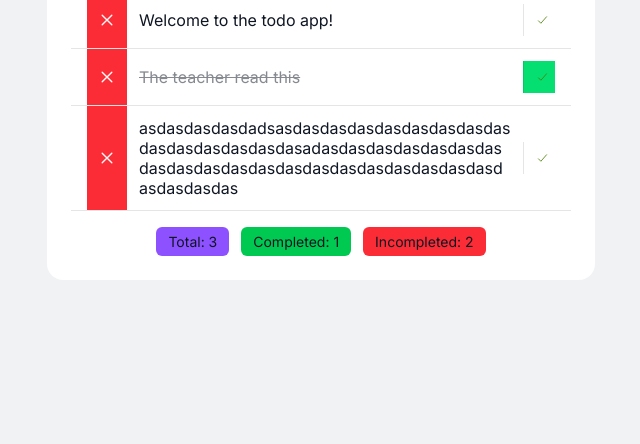
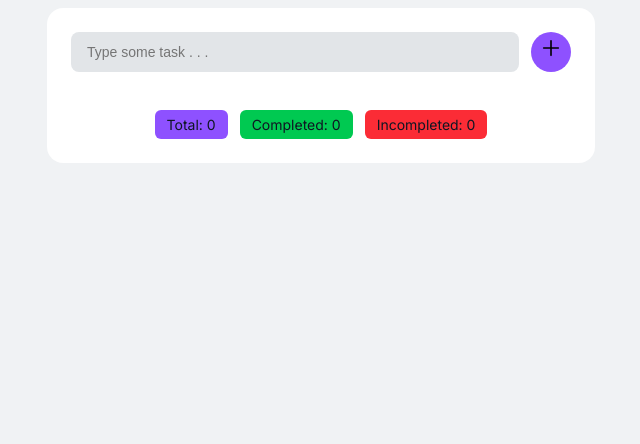
Before and after one commit to AbrahamSGM-art/Lista-Tareas-TODOAPP, a plain HTML site: page index.html in a window 1280 px wide. Shown: the part 356-800 px from the top of the page, without its empty margins (319-959 px from the left). Drawn offline with nearby package versions, Linux system fonts and the light colour scheme.

Commit message:
Update index.html

```diff
--- a/index.html
+++ b/index.html
@@ -19,47 +19,33 @@
     <main id="main">
         <div id="task-list-container">
             <form id="main-task-list-form">
-              <input type="text" id="task-input" placeholder="Create some task..." />
+              <input type="text" id="task-input" placeholder="Type some task . . ." />
              <button type="submit" class="add-btn">
                 <ion-icon name="add-outline"></ion-icon>
              </button>
             </form>
-            <span class="error-message">A task must be provided</span>
+            <span class="error-message"></span>
         </div>
-        <ul class="task-list">
+        <template id="task-template">
              <li class="task-item">
-                <button class="incomplete-btn" aria-label="Incomplete">
+            <button class="delete-btn" aria-label="Delete">
                 <ion-icon name="close-outline"></ion-icon>
             </button>
-                <span class="task-text">Welcome to the todo app!</span>
+            <span class="task-text"></span>
             <button class="complete-btn" aria-label="Complete">
                 <ion-icon name="checkmark-outline"></ion-icon>
             </button>
         </li>
-            <li class="task-item completed">
-                <button class="incomplete-btn" aria-label="Incomplete">
-                    <ion-icon name="close-outline"></ion-icon>
-                </button>
-                <span class="task-text">The teacher read this</span>
-                <button class="complete-btn" aria-label="Complete">
-                    <ion-icon name="checkmark-outline"></ion-icon>
-                </button>
-            </li>
-            <li class="task-item">
-                <button class="incomplete-btn" aria-label="Incomplete">
-                     <ion-icon name="close-outline"></ion-icon>
-                     </button>
-                     <span class="task-text">asdasdasdasdadsasdasdasdasdasdasdasdasdasdasdasdasdasdasdasadasdasdasdasdasdasdasdasdasdasdasdasdasdasdasdasdasdasdasdasdasdasdasdas</span>
-                     <button class="complete-btn" aria-label="Complete">
-                        <ion-icon name="checkmark-outline"></ion-icon>
-                     </button>
-</li>
-        </ul>
+        </template>
+
+        <ul class="task-list"></ul>
+
         <div class="task-counters">
-            <span class="counter total">Total: 3</span>
-            <span class="counter completed-count">Completed: 1</span>
-            <span class="counter incomplete-count">Incompleted: 2</span>
+            <span class="counter total">Total: 0</span>
+            <span class="counter completed-count">Completed: 0</span>
+            <span class="counter incomplete-count">Incompleted: 0</span>
         </div>
     </main>
+    <script src="index.js"></script>
 </body>
 </html>
```
Lines whose indentation alone changed are shown as unchanged.
